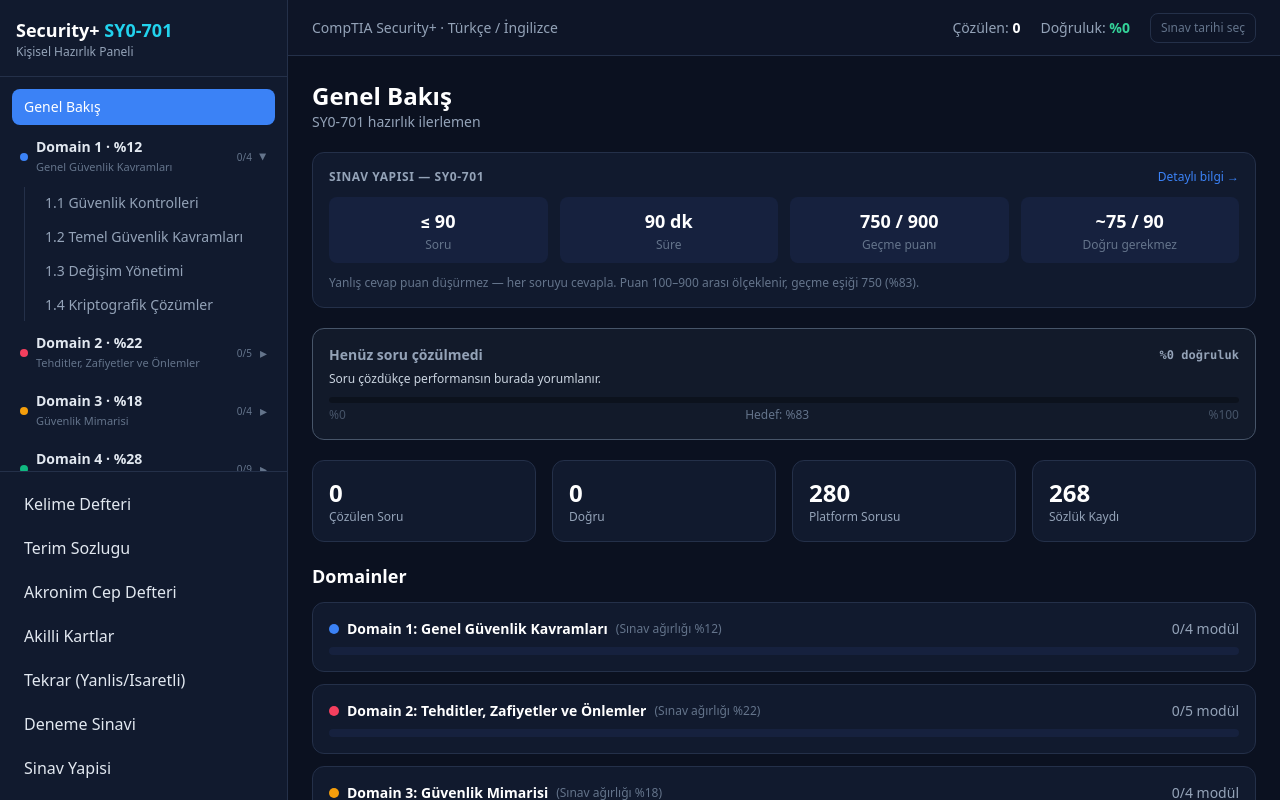
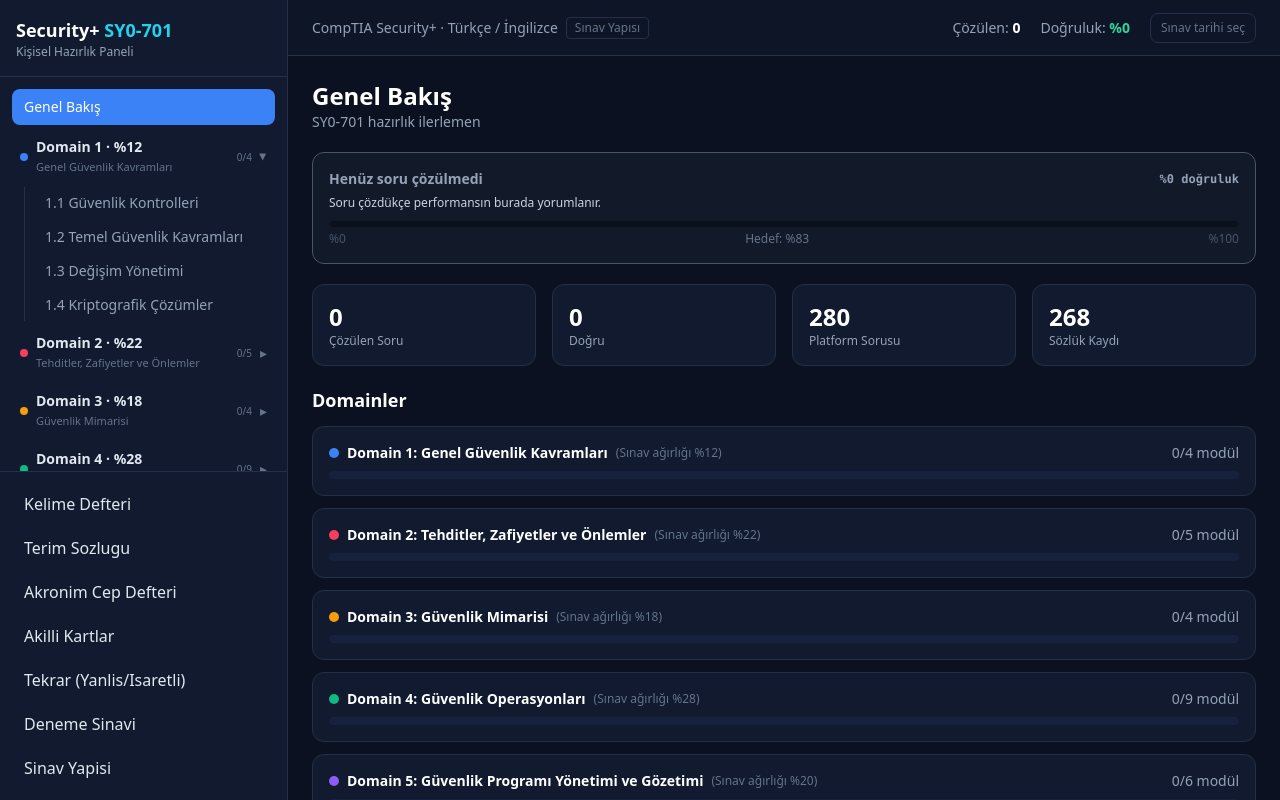
Before and after one commit to lBurak1/Security-renim, a React (Vite) app: page / in a window 1280 px wide. Built offline with nearby package versions, Linux system fonts and the light colour scheme.

Commit message:
Move exam info link to TopBar, clean up Dashboard

```diff
--- a/src/components/layout/TopBar.jsx
+++ b/src/components/layout/TopBar.jsx
@@ -1,4 +1,5 @@
 import { useState } from 'react'
+import { Link } from 'react-router-dom'
 import { useProgress } from '../../store/useProgress.js'
 
 const LS_KEY = 'secplus-exam-date'
@@ -35,9 +36,10 @@ export default function TopBar({ onMenuClick }) {
           <span className="w-5 h-0.5 bg-slate-300 block" />
           <span className="w-5 h-0.5 bg-slate-300 block" />
         </button>
-        <p className="text-xs md:text-sm text-slate-400 hidden sm:block">
-          CompTIA Security+ · Türkçe / İngilizce
-        </p>
+        <div className="hidden sm:flex items-center gap-2">
+          <p className="text-xs md:text-sm text-slate-400">CompTIA Security+ · Türkçe / İngilizce</p>
+          <Link to="/exam-info" className="text-xs text-slate-500 hover:text-slate-300 border border-line rounded px-2 py-0.5 transition">Sınav Yapısı</Link>
+        </div>
         <p className="text-xs text-slate-400 sm:hidden">Security+ SY0-701</p>
       </div>
 
--- a/src/pages/Dashboard.jsx
+++ b/src/pages/Dashboard.jsx
@@ -53,37 +53,11 @@ export default function Dashboard() {
   const totalG = getAllGlossary().length
 
   const status = getAccuracyStatus(stats.accuracy, stats.total)
-  const correctNeeded = Math.ceil(90 * PASS_THRESHOLD / 100)
-
   return (
     <div className="space-y-5 max-w-5xl">
       <div>
         <h1 className="text-2xl font-bold text-white">Genel Bakış</h1>
         <p className="text-slate-400 text-sm">SY0-701 hazırlık ilerlemen</p>
-      </div>
-
-      {/* Exam structure banner */}
-      <div className="card p-4">
-        <div className="flex items-center justify-between flex-wrap gap-2 mb-3">
-          <span className="text-xs font-semibold text-slate-400 uppercase tracking-wider">Sınav Yapısı — SY0-701</span>
-          <Link to="/exam-info" className="text-xs text-brand hover:text-blue-400 transition">Detaylı bilgi →</Link>
-        </div>
-        <div className="grid grid-cols-2 md:grid-cols-4 gap-3">
-          {[
-            { label: 'Soru', value: '≤ 90' },
-            { label: 'Süre', value: '90 dk' },
-            { label: 'Geçme puanı', value: '750 / 900' },
-            { label: 'Doğru gerekmez', value: `~${correctNeeded} / 90` },
-          ].map((s) => (
-            <div key={s.label} className="bg-panel2 rounded-lg px-3 py-2.5 text-center">
-              <div className="text-base md:text-lg font-bold text-white">{s.value}</div>
-              <div className="text-xs text-slate-500 mt-0.5">{s.label}</div>
-            </div>
-          ))}
-        </div>
-        <p className="text-xs text-slate-500 mt-3">
-          Yanlış cevap puan düşürmez — her soruyu cevapla. Puan 100–900 arası ölçeklenir, geçme eşiği 750 (%83).
-        </p>
       </div>
 
       {/* Performance interpretation */}
```
